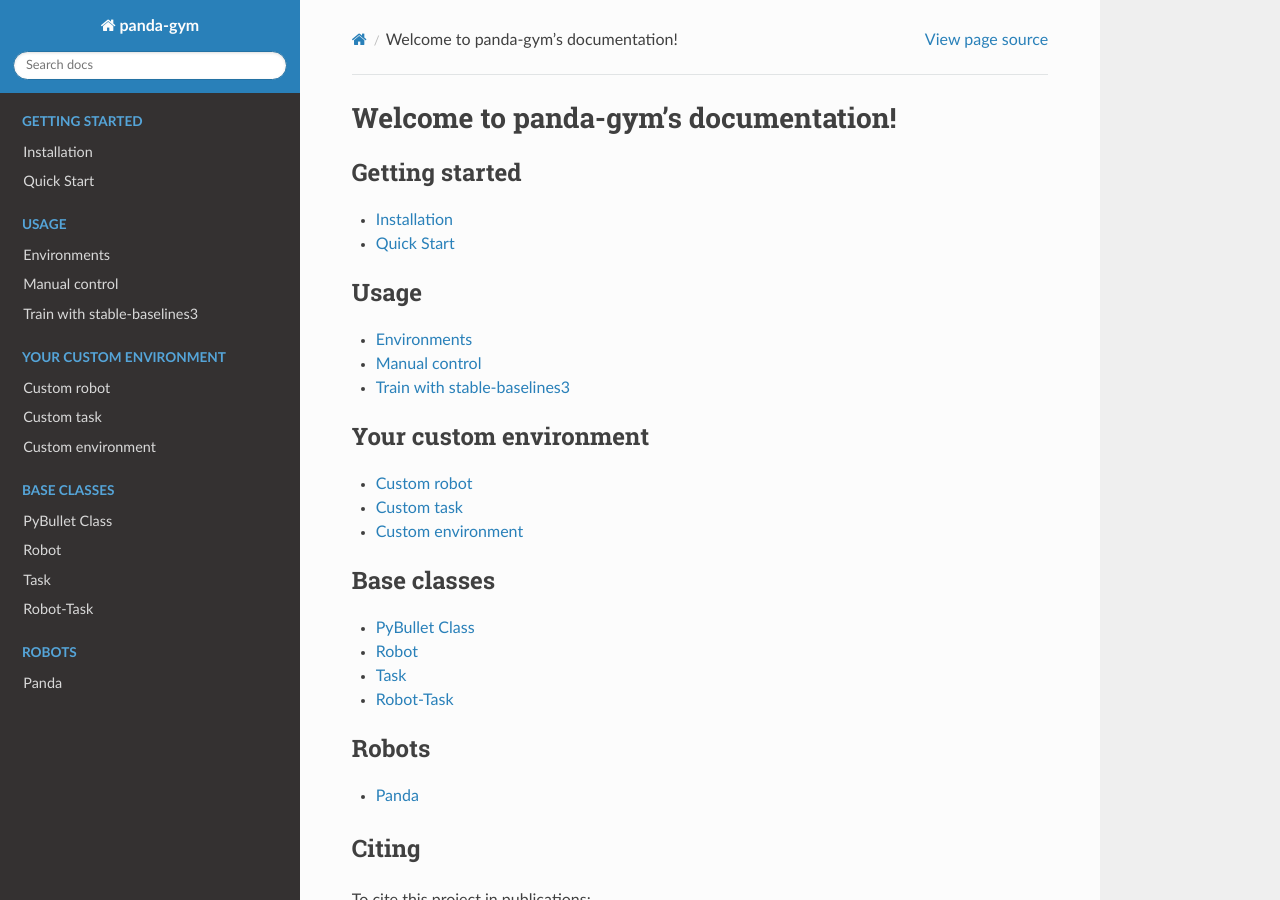
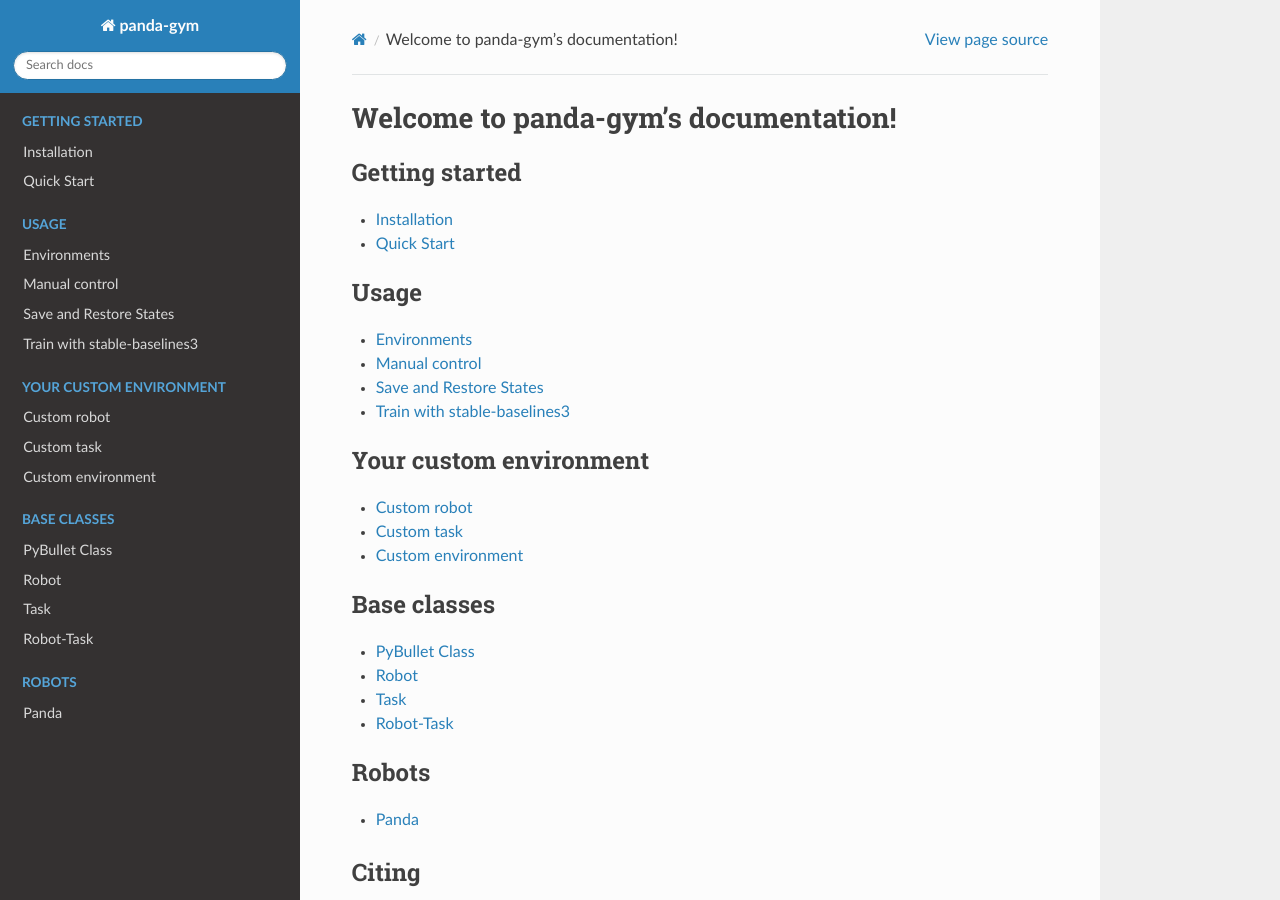
Before and after one commit to qgallouedec/panda-gym, a Sphinx documentation site: the page built from docs/index.rst, in a window 1280 px wide and 900 px high. Built offline with Sphinx 7.4.7 and the Read the Docs theme 2.0.0, drawn with Linux system fonts in a browser that asks for light colours.

Commit message:
Make save and restore state docs visible in index.

```diff
--- a/docs/index.rst
+++ b/docs/index.rst
@@ -19,6 +19,7 @@
 
    usage/environments
    usage/manual_control
+   usage/save_restore_state
    usage/train_with_sb3
 
 .. toctree::
```
